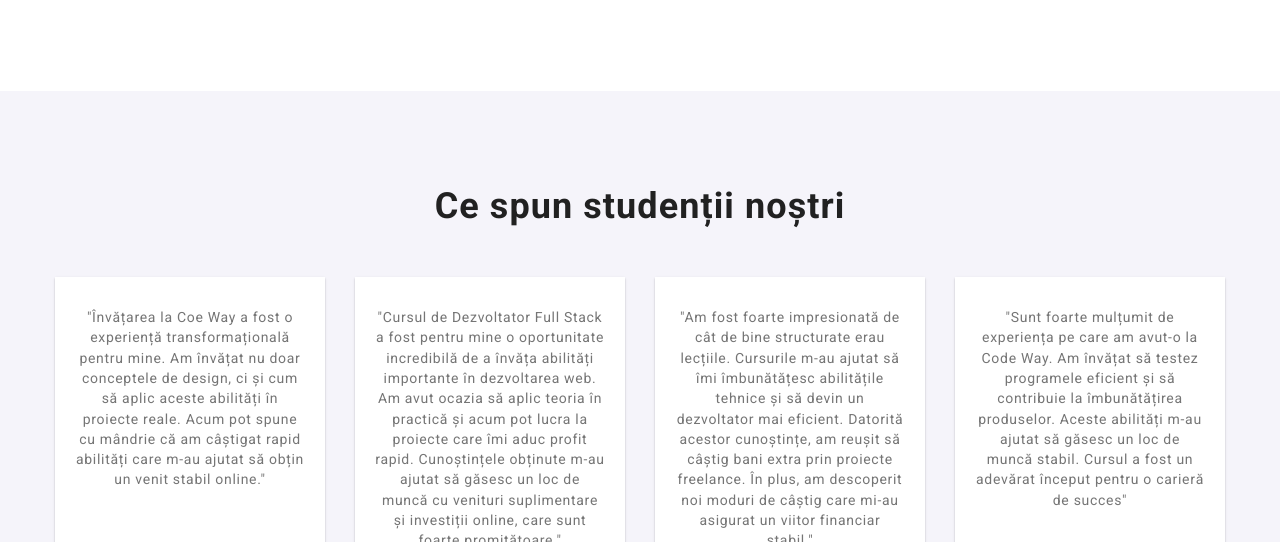
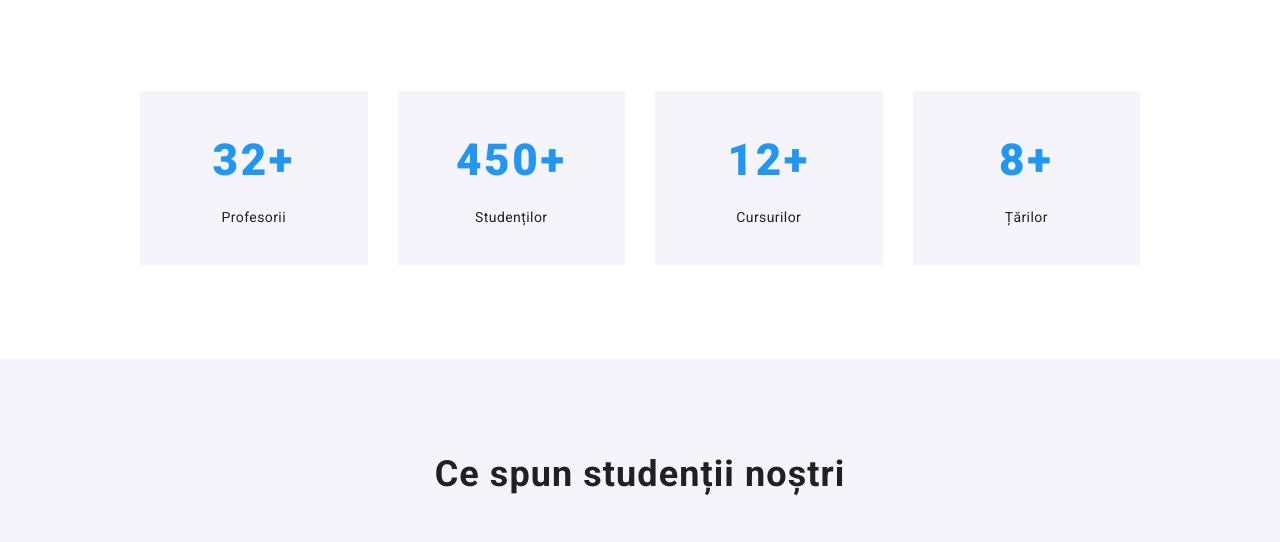
Before and after one commit to parasolya/code-way, a website: page index.html in a window 1280 px wide. Shown: the part 1597-2139 px from the top of the page. Drawn offline with nearby package versions, Linux system fonts and the light colour scheme.

Commit message:
added section Successes

```diff
--- a/index.html
+++ b/index.html
@@ -155,6 +155,30 @@
         </div>
       </section>
 
+      <section class="successes">
+        <div class="container successes__container">
+          <h2 class="visually-hidden">Succese</h2>
+          <ul class="list successes__list">
+            <li class="successes__item">
+             <p class="successes__digit">32+</p>
+             <p class="successes__description">Profesorii</p>
+            </li>
+            <li class="successes__item">
+              <p class="successes__digit">450+</p>
+              <p class="successes__description">Studenților</p>
+            </li>
+            <li class="successes__item">
+              <p class="successes__digit">12+</p>
+              <p class="successes__description">Cursurilor</p>
+            </li>
+            <li class="successes__item">
+              <p class="successes__digit">8+</p>
+              <p class="successes__description">Țărilor</p>
+            </li>
+          </ul>
+        </div>
+      </section>
+
       <section class="students section">
         <div class="container">
           <h2 class="section__title title--color">Ce spun studenții noștri</h2>
--- /dev/null
+++ b/sass/components/_successes.scss
@@ -0,0 +1,60 @@
+.successes {
+  padding-bottom: 60px;
+
+  @media screen and (min-width: 1200px) {
+    padding-bottom: 94px;
+  }
+}
+
+.successes__container {
+  @media screen and (min-width: 768px) {
+    padding: 0 100px;
+  }
+}
+
+.successes__list {
+  display: flex;
+  flex-wrap: wrap;
+  align-items: center;
+  justify-content: space-between;
+}
+
+.successes__item {
+  text-align: center;
+  color: var(--social-color);
+  background-color: var(--bg-icon-feature);
+  padding: 40px;
+
+  @media screen and (min-width: 768px) {
+    flex-basis: calc((100% - 30px) / 2);
+  }
+
+  @media screen and (min-width: 1200px) {
+    flex-basis: calc((100% - 90px) / 4);
+  }
+}
+
+.successes__digit {
+  color: var(--accent-color);
+
+  font-weight: 900;
+  font-size: 26px;
+  line-height: 1.62;
+  letter-spacing: 0.06em;
+  text-transform: uppercase;
+
+  max-width: 360px;
+  margin-left: auto;
+  margin-right: auto;
+  margin-bottom: 18px;
+
+  @media screen and (min-width: 1200px) {
+    font-size: 44px;
+    line-height: 1.36;
+    max-width: 696px;
+  }
+}
+
+.successes__description {
+  color: var(--title-text-color);
+}
--- a/sass/main.scss
+++ b/sass/main.scss
@@ -8,3 +8,4 @@
 @use './components/feature';
 @use './components/courses';
 @use './components/students';
+@use './components/successes';
```
Also changed, not shown: css/main.min.css, 1 other file.
